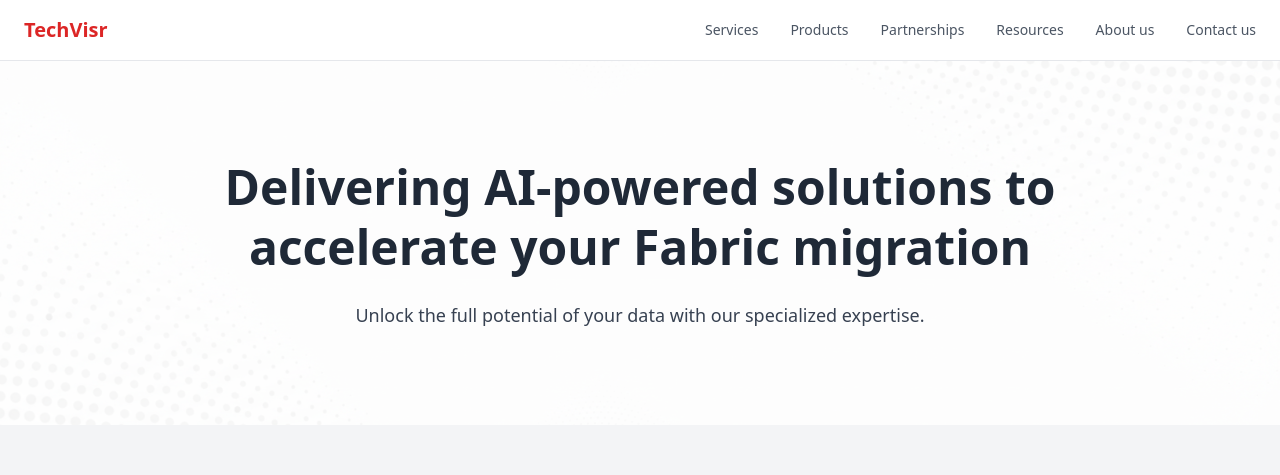
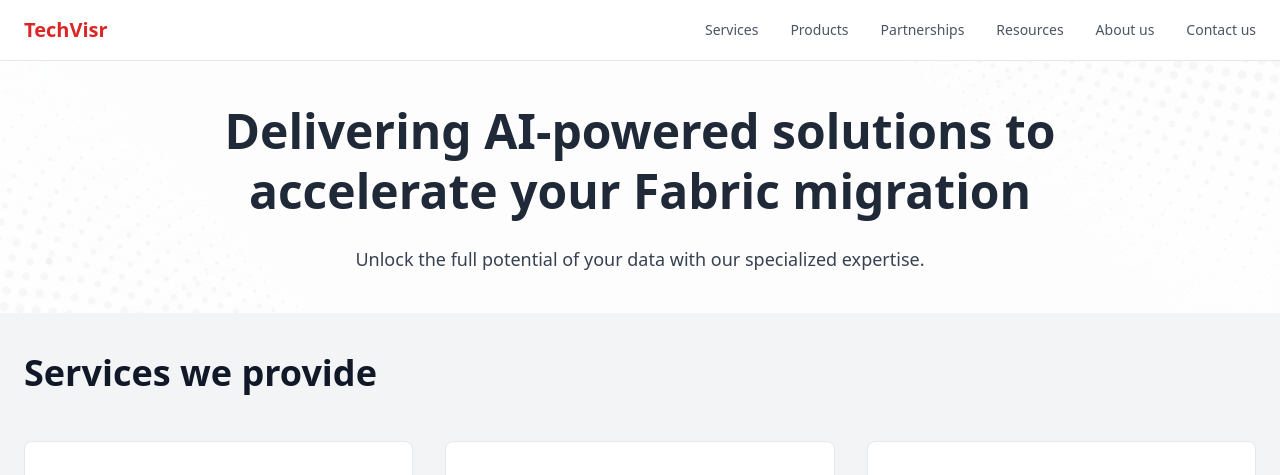
Before and after one commit to riteshrajput1600/techvisr, a Next.js app: page / in a window 1280 px wide. Shown: the top 475 px of the page. Built offline with nearby package versions, Linux system fonts and the light colour scheme.

Commit message:
style changes

```diff
--- a/components/Community.jsx
+++ b/components/Community.jsx
@@ -24,7 +24,7 @@ export default function Community() {
   ];
 
   return (
-    <section className="bg-white py-20">
+    <section className="bg-gray-100 py-10">
       <div className="max-w-7xl mx-auto px-6">
         {/* Heading */}
         <h2 className="text-3xl md:text-4xl font-semibold text-gray-900">
--- a/components/Hero.jsx
+++ b/components/Hero.jsx
@@ -6,7 +6,7 @@ export default function Hero() {
     >
       <div className="absolute inset-0 bg-white/75" />
 
-      <div className="relative max-w-4xl mx-auto px-4 py-16 sm:px-6 sm:py-20 md:py-24">
+      <div className="relative max-w-4xl mx-auto px-4 py-16 sm:px-6 sm:py-10 md:py-10">
         <h2 className="text-3xl sm:text-4xl md:text-5xl font-semibold leading-snug md:leading-tight">
           Delivering <span className="font-bold">AI-powered</span> solutions to
           accelerate your <span className="font-bold">Fabric migration</span>
--- a/components/Products.jsx
+++ b/components/Products.jsx
@@ -30,7 +30,7 @@ const products = [
 
 export default function Products() {
   return (
-    <section className="bg-gray-100 py-20">
+    <section className="bg-white py-10">
       <div className="max-w-7xl mx-auto px-6">
         {/* Heading */}
         <h2 className="text-3xl md:text-4xl font-semibold text-gray-900">
--- a/components/Services.jsx
+++ b/components/Services.jsx
@@ -42,7 +42,7 @@ export default function Services() {
   ];
 
   return (
-    <section className="bg-gray-100 py-20">
+    <section className="bg-gray-100 py-10">
       <div className="max-w-7xl mx-auto px-6">
         {/* Heading */}
         <h2 className="text-3xl md:text-4xl font-semibold text-gray-900">
```
